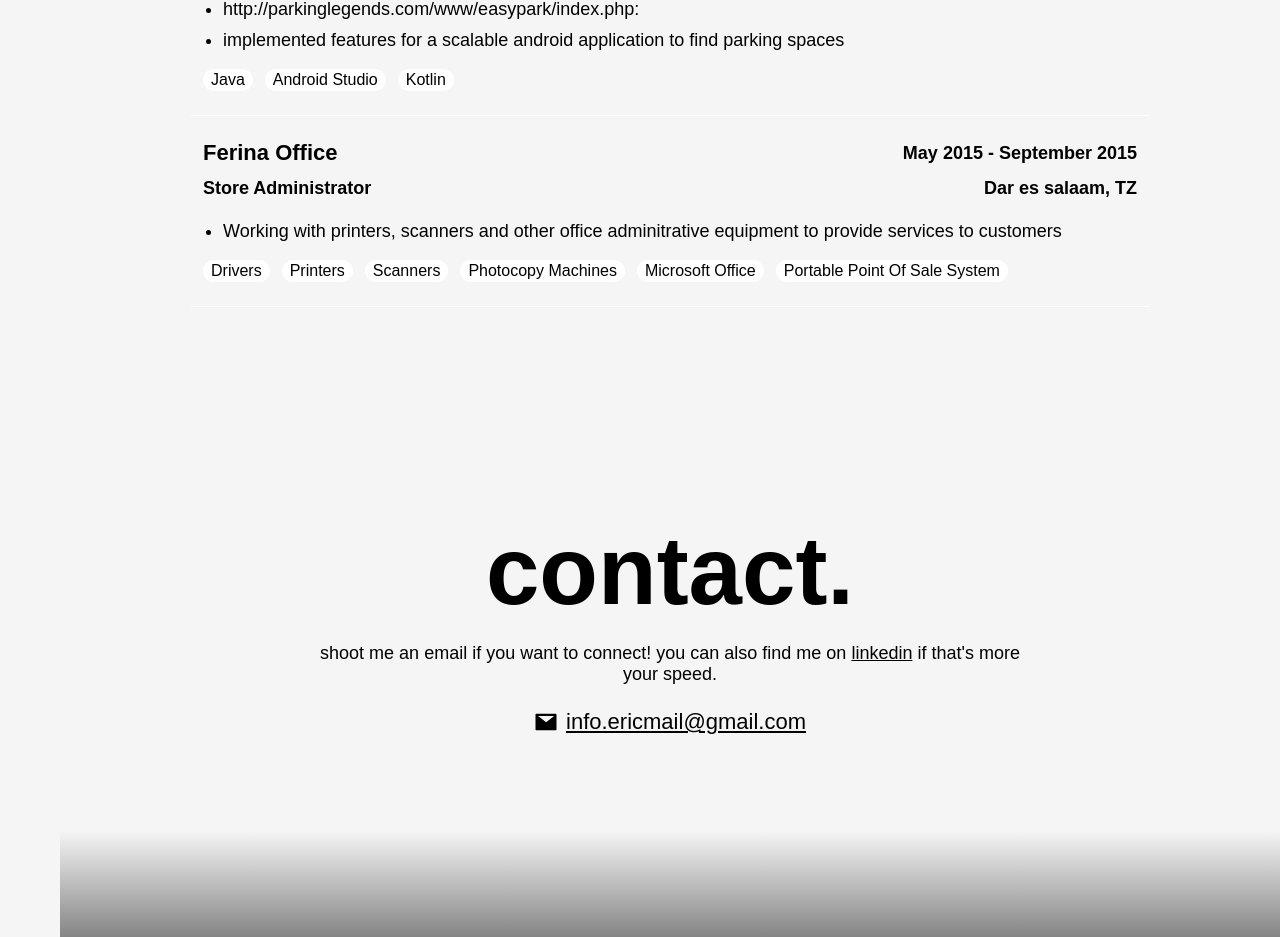
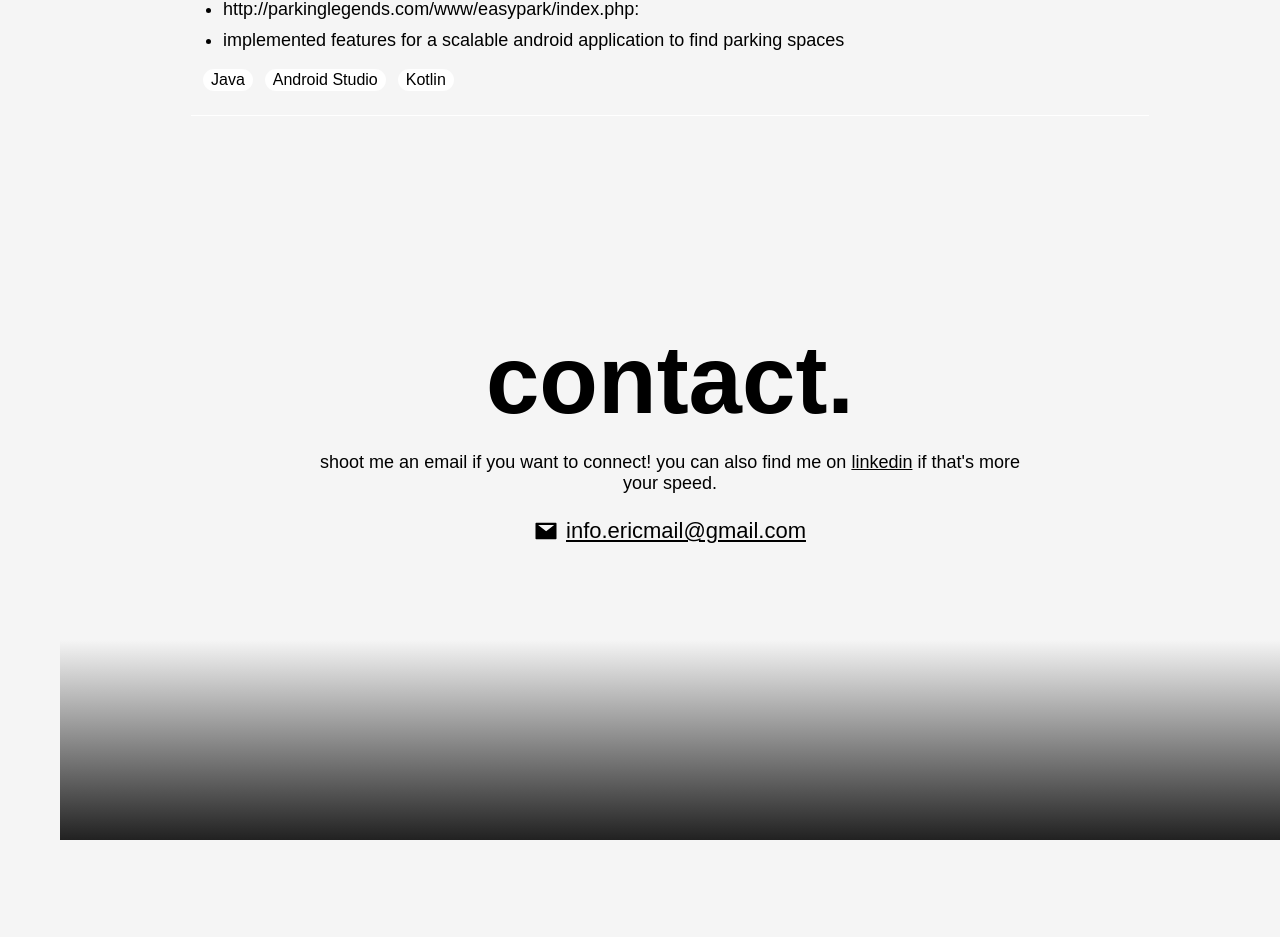
Before and after one commit to ngoiyaeric/ngoiyaeric.github.io, a Next.js app: page / in a window 1280 px wide. Shown: the part 4233-5170 px from the top of the page. After the commit the page ends 5073 px from the top, so only its background shows below. Built offline with nearby package versions, Linux system fonts and the light colour scheme; a web font is replaced by a local one.

Commit message:
Add files via upload

```diff
--- a/components/home/experience/Experience.tsx
+++ b/components/home/experience/Experience.tsx
@@ -61,21 +61,6 @@ const experience = [
     ],
   },
 
-    {
-      title: "Ferina Office",
-      position: "Store Administrator",
-      time: "May 2015 - September 2015",
-      location: "Dar es salaam, TZ",
-      description:
-      `Working with printers, scanners and other office adminitrative equipment to provide services to customers`,
-      tech: [
-        "Drivers",
-        "Printers",
-        "Scanners",
-        "Photocopy Machines",
-        "Microsoft Office",
-        "Portable Point Of Sale System",
-      ],
-    },
+
 
     ]
```
